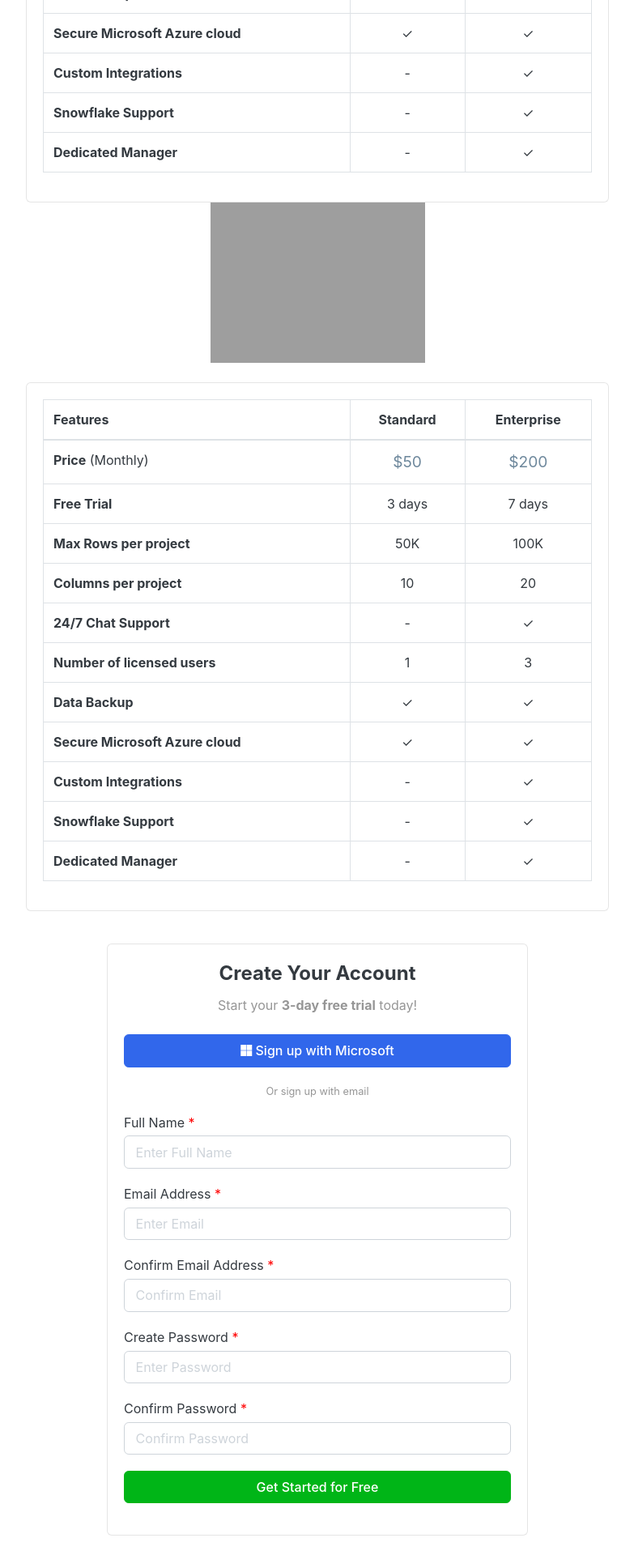
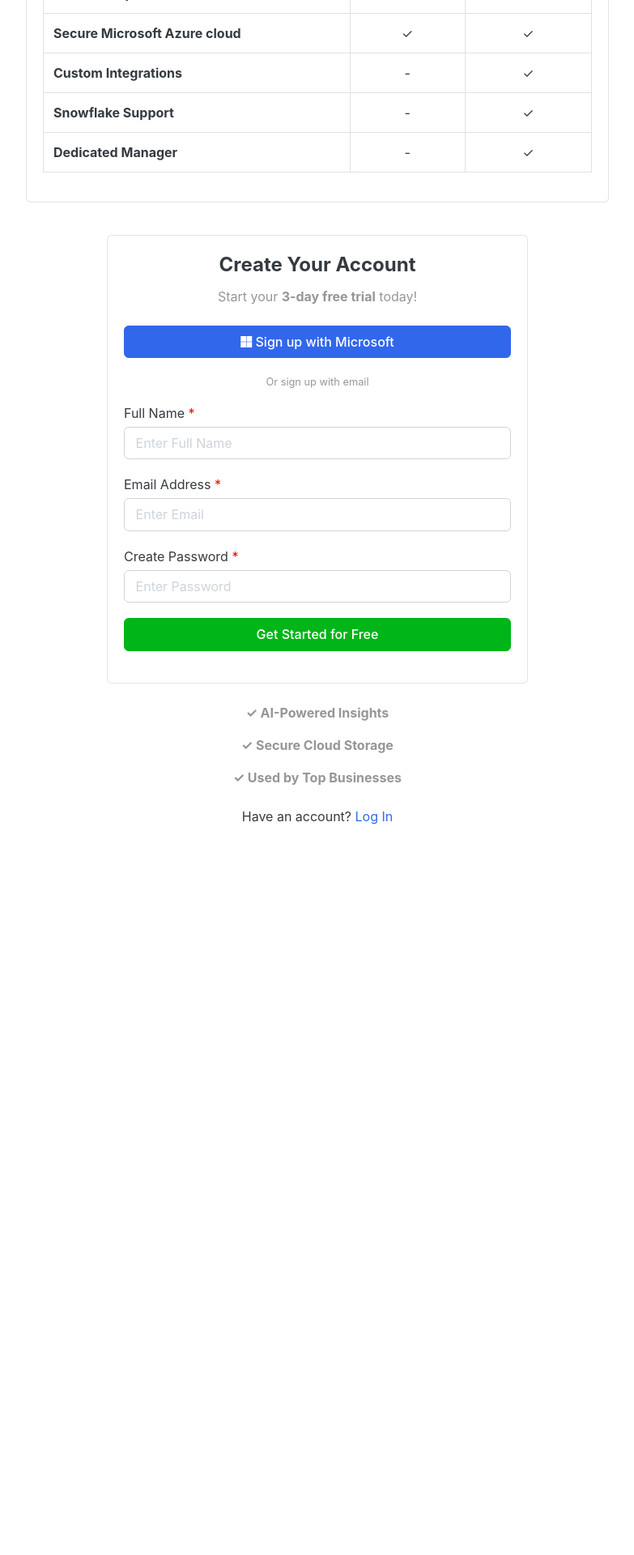
Before and after one commit to VizRefraOrg/csat-django-app, a Django app: page /accounts/register/ in a window 1280 px wide. Shown: the part 626-2546 px from the top of the page at 81% size, without its empty margins (248-1031 px from the left). After the commit the page ends 1644 px from the top, so only its background shows below. Run offline with Django 3.2, Linux system fonts and the light colour scheme; some libraries are stand-ins or nearby versions; grey boxes are pictures that could not be loaded.

Commit message:
Update register.html

```diff
--- a/app/src/templates/accounts/register.html
+++ b/app/src/templates/accounts/register.html
@@ -31,7 +31,6 @@
                 </thead>
                 <tbody>
                     <tr><td><strong>Price</strong> (Monthly)</td><td class="text-center" style="font-size: larger; color: #6f899d;">$50</td><td class="text-center" style="font-size: larger; color: #6f899d;">$200</td></tr>
-
                     <tr><td><strong>Free Trial</strong></td><td class="text-center">3 days</td><td class="text-center">7 days</td></tr>
                     <tr><td><strong>Max Rows per project</strong></td><td class="text-center">50K</td><td class="text-center">100K</td></tr>
                     <tr><td><strong>Columns per project</strong></td><td class="text-center">10</td><td class="text-center">20</td></tr>
@@ -47,44 +46,7 @@
         </article>
     </div>
 
-<!-- ========================= SECTION CONTENT ========================= -->
-<section class="section-content padding-y">
-
-    <!-- Logo at the top center -->
-    <div class="text-center mb-4">
-        <img src="https://vivaboard.ai/wp-content/uploads/2024/11/logo.webp" alt="Logo" width="265">
-    </div>
-
-    <!-- ============================ PRICING TABLE  ================================= -->
-    <div class="card mx-auto" style="max-width:720px; margin-top:20px;">
-        <article class="card-body">
-            <table class="table table-bordered">
-                <thead>
-                    <tr>
-                        <td><strong>Features</strong></td>
-                        <td class="text-center"><strong>Standard</strong></td>
-                        <td class="text-center"><strong>Enterprise</strong></td>
-                    </tr>
-                </thead>
-                <tbody>
-                    <tr><td><strong>Price</strong> (Monthly)</td><td class="text-center" style="font-size: larger; color: #6f899d;">$50</td><td class="text-center" style="font-size: larger; color: #6f899d;">$200</td></tr>
-
-                    <tr><td><strong>Free Trial</strong></td><td class="text-center">3 days</td><td class="text-center">7 days</td></tr>
-                    <tr><td><strong>Max Rows per project</strong></td><td class="text-center">50K</td><td class="text-center">100K</td></tr>
-                    <tr><td><strong>Columns per project</strong></td><td class="text-center">10</td><td class="text-center">20</td></tr>
-                    <tr><td><strong>24/7 Chat Support</strong></td><td class="text-center">-</td><td class="text-center">✓</td></tr>
-                    <tr><td><strong>Number of licensed users</strong></td><td class="text-center">1</td><td class="text-center">3</td></tr>
-                    <tr><td><strong>Data Backup</strong></td><td class="text-center">✓</td><td class="text-center">✓</td></tr>
-                    <tr><td><strong>Secure Microsoft Azure cloud</strong></td><td class="text-center">✓</td><td class="text-center">✓</td></tr>
-                    <tr><td><strong>Custom Integrations</strong></td><td class="text-center">-</td><td class="text-center">✓</td></tr>
-                    <tr><td><strong>Snowflake Support</strong></td><td class="text-center">-</td><td class="text-center">✓</td></tr>
-                    <tr><td><strong>Dedicated Manager</strong></td><td class="text-center">-</td><td class="text-center">✓</td></tr>
-                </tbody>
-            </table>
-        </article>
-    </div>
-
-    <!-- ============================ COMPONENT REGISTER   ================================= -->
+    <!-- ============================ COMPONENT REGISTER ================================= -->
     <div class="card mx-auto" style="max-width:520px; margin-top:40px;">
         <article class="card-body">
             {% include 'includes/alerts.html' %}
@@ -106,7 +68,7 @@
 
                 <div class="g_id_signin" data-type="standard"></div>
 
-              <!-- Microsoft Sign-In (You'll need separate integration for Microsoft) -->
+                <!-- Microsoft Sign-In -->
                 <a href="#" class="btn btn-primary btn-block"><i class="fab fa-microsoft"></i> Sign up with Microsoft</a>
             </div>
 
@@ -125,18 +87,9 @@
                     <input type="email" name="email" class="form-control" placeholder="Enter Email" required>
                 </div>
                 <div class="form-group">
-                    <label>Confirm Email Address <span style="color: red;">*</span></label>
-                    <input type="email" name="confirm_email" class="form-control" placeholder="Confirm Email" required>
-                </div>
-                <div class="form-group">
                     <label>Create Password <span style="color: red;">*</span></label>
                     <input type="password" name="password" class="form-control" placeholder="Enter Password" required>
                 </div>
-                <div class="form-group">
-                    <label>Confirm Password <span style="color: red;">*</span></label>
-                    <input type="password" name="confirm_password" class="form-control" placeholder="Confirm Password" required>
-                </div>
-
                 <div class="form-group">
                     <button type="submit" class="btn btn-success btn-block"> Get Started for Free </button>
                 </div>
@@ -152,11 +105,13 @@
     </div>
 
     <p class="text-center mt-4">Have an account? <a href="{% url 'login' %}">Log In</a></p>
+
 </section>
-{% block extra_head %}
+
+<!-- Google Sign-In Script -->
 <script src="https://accounts.google.com/gsi/client" async defer></script>
-{% endblock %}
-{% block extra_scripts %}
+
+<!-- JavaScript Handling Google Sign-In -->
 <script>
 function handleCredentialResponse(response) {
     console.log("Encoded JWT ID token: " + response.credential);
@@ -180,6 +135,5 @@ function handleCredentialResponse(response) {
     .catch(error => console.error("Error:", error));
 }
 </script>
-{% endblock %}
 
 {% endblock %}
```
Lines whose indentation alone changed are shown as unchanged.
